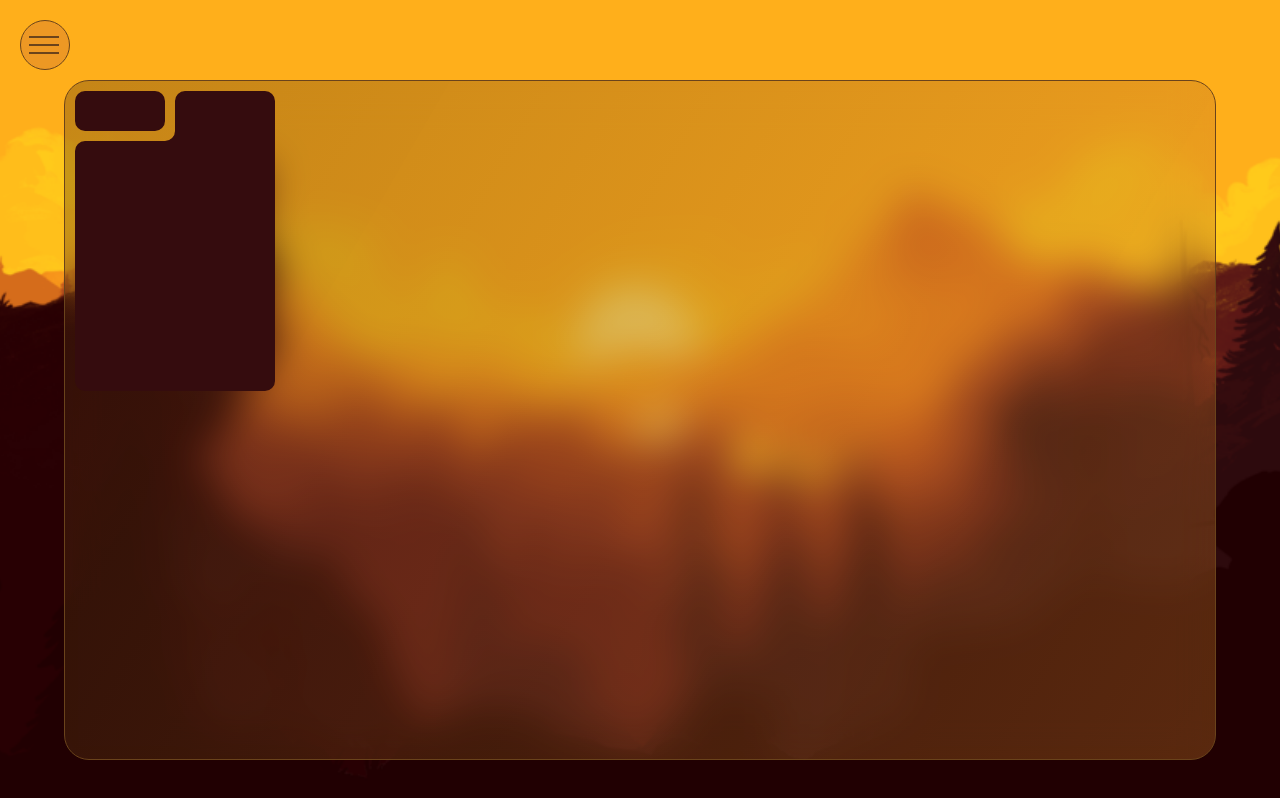
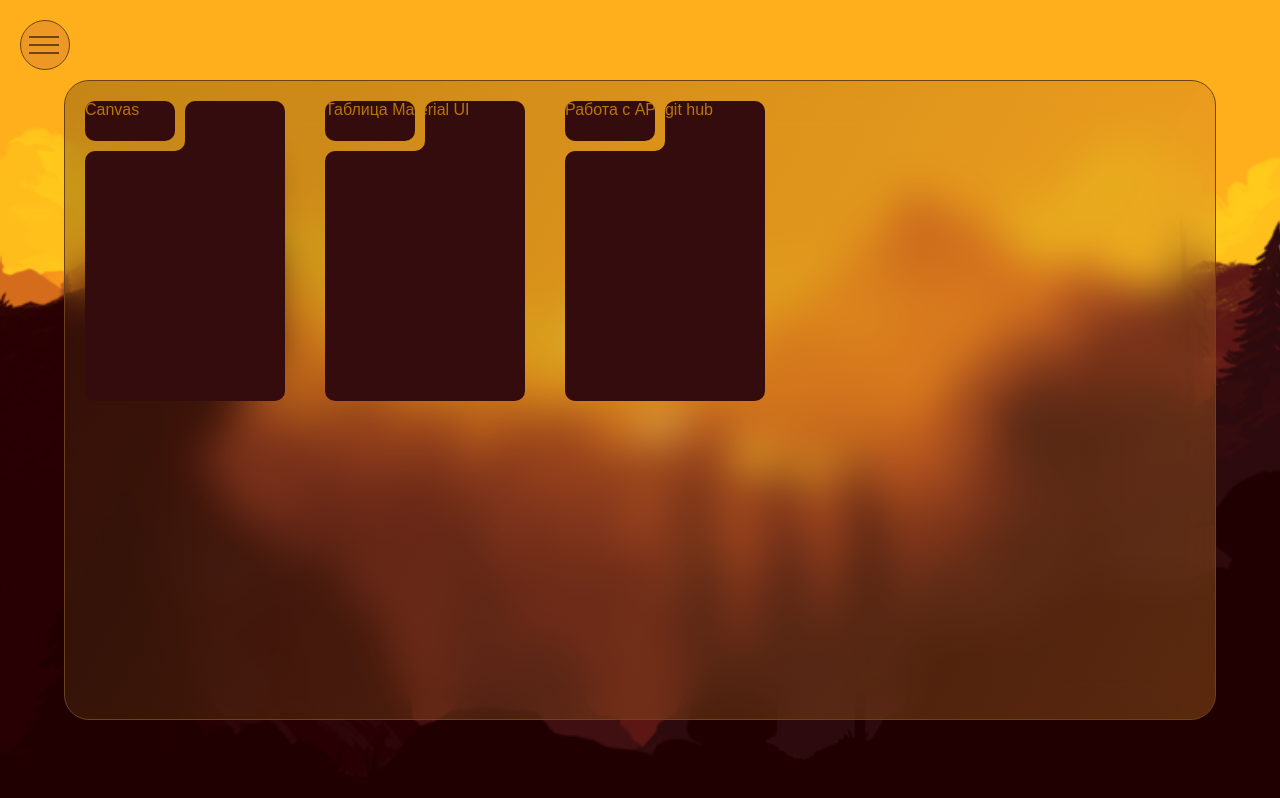
Before and after one commit to mormolad/resume, a Next.js app: page /portfolio in a window 1280 px wide. Built offline with nearby package versions, Linux system fonts and the light colour scheme.

Commit message:
фикс

```diff
--- /dev/null
+++ b/shared/constante/links.ts
@@ -0,0 +1,11 @@
+const links = {
+  'Портфолио ': 'https://github.com/mormolad',
+  'О себе': '/about_me',
+  'Контакты ': '/contacts',
+};
+const linksPortfolio = {
+  'Canvas ': 'https://github.com/mormolad/clocks/tree/main',
+  'Таблица Material UI': 'https://github.com/mormolad/table',
+  'Работа с API git hub': 'https://github.com/mormolad/git-search',
+};
+export { links, linksPortfolio };
--- a/src/app/portfolio/page.module.css
+++ b/src/app/portfolio/page.module.css
@@ -4,15 +4,14 @@
   background-position: center;
   background-attachment: fixed; /* Фон не двигается при скролле */
   width: 100vw;
-  height: 100vh;
+  height: 100h;
   margin: 0;
   padding: 0;
   overflow: hidden;
 }
-
 .list {
-  width: 90vw;
-  height: 85vh;
+  width: 90%;
+  height: 80vh;
   border: 1px solid #6a431b;
   border-radius: 25px;
   margin: 10vh auto; /* Центрирование */
@@ -24,6 +23,7 @@
     rgba(69, 42, 16, 0.309),
     rgba(223, 135, 46, 0.3)
   );
+  display: flex;
 }
 .item {
   list-style: none; /* Убирает маркеры списка */
--- a/src/app/portfolio/page.tsx
+++ b/src/app/portfolio/page.tsx
@@ -1,22 +1,16 @@
 import styles from './page.module.css';
 import Card from '@/components/Card/Card';
+import {linksPortfolio} from '../../../shared/constante/links'
 
 export default function Portfolio() {
+
+
   return (
     <main className={styles.portfolio}>
-      <ul className={styles.list}>
-        <li className={styles.item}>
-          <Card />
-        </li>
-        <li className={styles.item}></li>
-        <li className={styles.item}></li>
-        <li className={styles.item}></li>
-        <li className={styles.item}></li>
-        <li className={styles.item}></li>
-        <li className={styles.item}></li>
-        <li className={styles.item}></li>
-        <li className={styles.item}></li>
-      </ul>
+      <ul className={styles.list}> {Object.entries(linksPortfolio).map(([title, href]) => (
+        <Card href={href} title={title} />
+      ))}</ul>
+
     </main>
   );
 }
--- a/src/components/Card/Card.module.css
+++ b/src/components/Card/Card.module.css
@@ -1,9 +1,14 @@
 .card {
   background-color: #350c0e;
-  margin: 10px;
+  margin: 20px;
   width: 200px;
   height: 300px;
   clip-path: path(
     'M 10 50 L 90 50 A 10 10 0 0 0 100 40 L 100 10 A 10 10 0 0 1 110 0 L 190 0 A 10 10 0 0 1 200 10 L 200 290 A 10 10 0 0 1 190 300 L 10 300 A 10 10 0 0 1 0 290 L 0 60 A 10 10 0 0 1 10 50 Z M 10 40 A 10 10 0 0 1 0 30 L 0 10 A 10 10 0 0 1 10 0 L 80 0 A 10 10 0 0 1 90 10 L 90 30 A 10 10 0 0 1 80 40 Z M 25 0   C 40 0 50,10 50 25  C 50 40 40 35 25 35     C 10 35 0 40 0 25 C 0 10 10 0 25 0 Z'
   );
 }
+
+.card__nav_link {
+  color: #b8750a;
+  margin-top: 50px;
+}
--- a/src/components/Card/Card.tsx
+++ b/src/components/Card/Card.tsx
@@ -1,8 +1,16 @@
 import styles from './Card.module.css';
+import Link from 'next/link';
+type CardProps = {
+  href: string;
+  title: string;
+};
 
-export default function Card() {
-
-    return <div className={styles.card}>
-    </div>
-
-    }
+export default function Card({ href, title }: CardProps) {
+  return (
+    <li className={styles.card}>
+      <Link href={href} className={styles.card__nav_link}>
+        {title}
+      </Link>
+    </li>
+  );
+}
--- a/src/components/Header/Header.tsx
+++ b/src/components/Header/Header.tsx
@@ -34,12 +34,7 @@ const Header = () => {
               <Link href="/portfolio" className={styles.nav__link}>
                 Портфолио
               </Link>
-            </li>{' '}
-            {/* <li className={styles.nav__item}>
-              <Link href="#" className={styles.nav__link}>
-                Анимация
-              </Link>
-            </li> */}
+            </li>
             <li className={styles.nav__item}>
               <Link href="#" className={styles.nav__link}>
                 Обо мне
```
Also changed, not shown: src/app/parallaxcss/page.module.css (deleted, +0 -60 lines), src/app/parallaxcss/page.tsx (deleted, +0 -48 lines).
